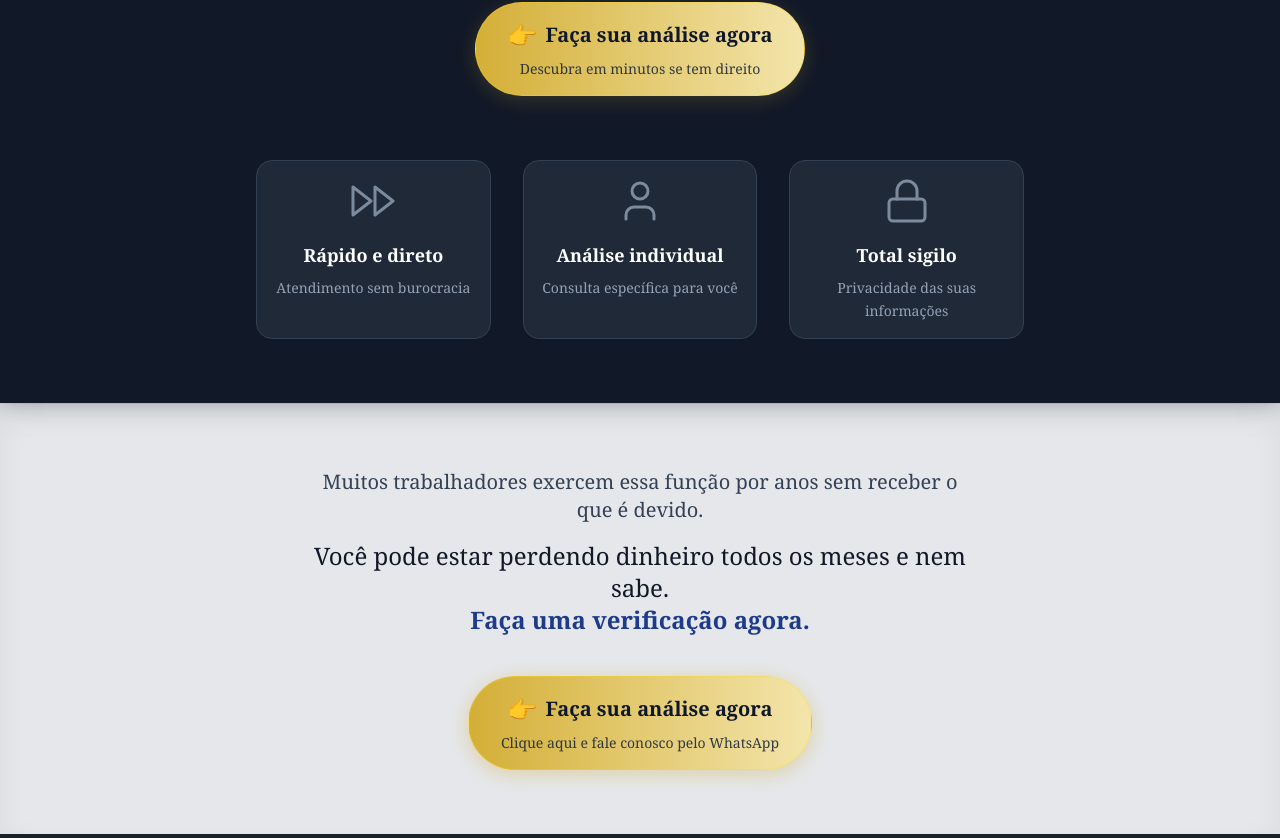
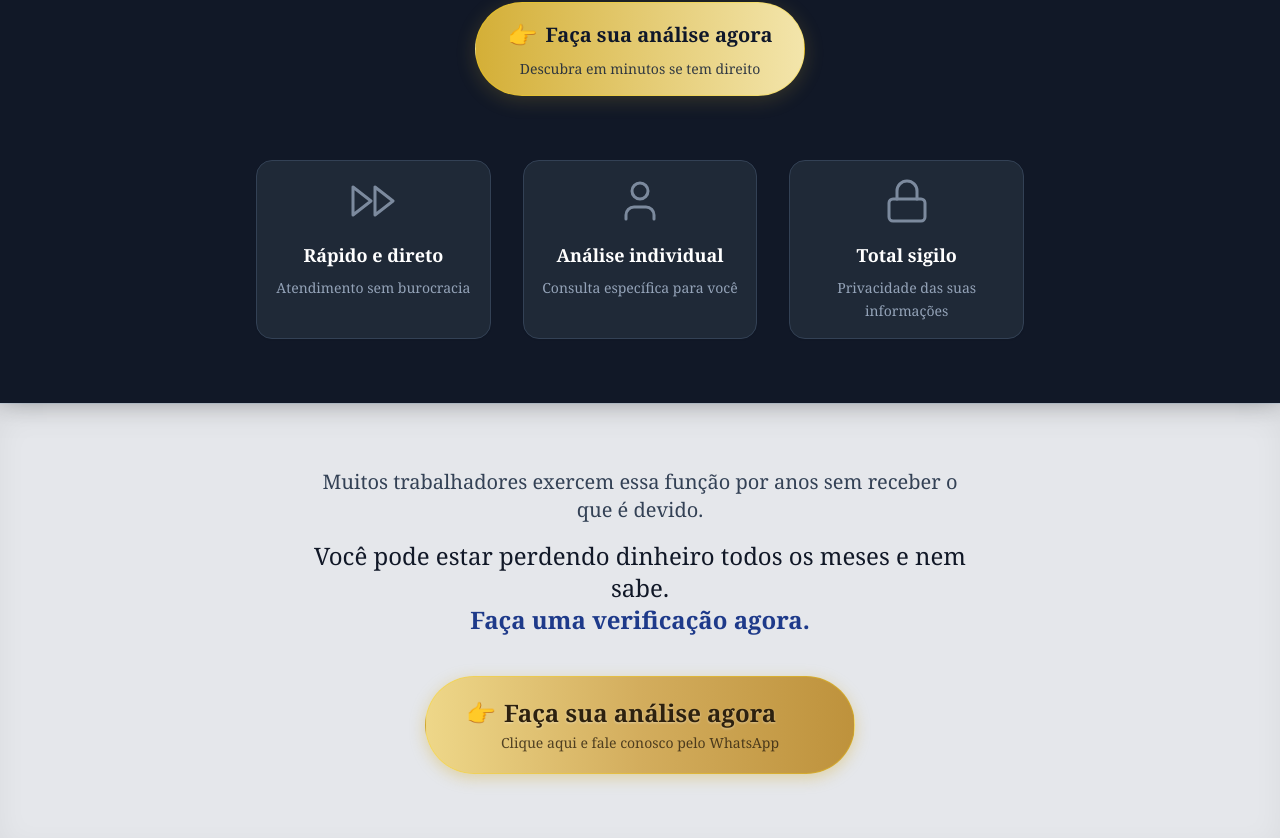
Before and after one commit to AllesGui/woloczyn-portal, a React (Vite) app in the folder frontend/: page /landingpage/insalubridade in a window 1280 px wide. Shown: the part 1253-2091 px from the top of the page. Built offline with nearby package versions, Linux system fonts and the light colour scheme; no server answers.

Commit message:
style: apply balanced alignment to final buttons on both pages

```diff
--- a/frontend/src/pages/LandingBpcLoas.tsx
+++ b/frontend/src/pages/LandingBpcLoas.tsx
@@ -152,12 +152,18 @@ export default function LandingBpcLoas() {
                             href={whatsappLink}
                             target="_blank"
                             rel="noreferrer"
-                            className="inline-flex flex-col items-center justify-center bg-gradient-to-r from-[#EED789] via-[#D3AD5D] to-[#BE923C] hover:brightness-110 text-[#2D210F] font-bold px-10 py-4 w-full md:w-auto min-w-[340px] rounded-full shadow-[0_4px_15px_rgba(0,0,0,0.2)] transition-transform transform hover:scale-[1.02] active:scale-[0.98] border border-[#F3E5AB]/60"
+                            className="inline-flex flex-col items-center justify-center bg-gradient-to-r from-[#EED789] via-[#D3AD5D] to-[#BE923C] hover:brightness-110 text-[#2D210F] font-bold px-10 py-5 w-auto rounded-full shadow-[0_4px_15px_rgba(0,0,0,0.2)] transition-transform transform hover:scale-[1.02] active:scale-[0.98] border border-[#F3E5AB]/60 text-center"
                         >
-                            <span className="text-xl md:text-2xl flex items-center gap-3 drop-shadow-[0_1px_1px_rgba(255,255,255,0.4)]">
-                                <span className="text-2xl">👉</span> Faça sua análise agora
-                            </span>
-                            <span className="text-sm font-medium opacity-80 mt-1">Clique no botão abaixo e fale no WhatsApp</span>
+                            <div className="flex flex-col items-center justify-center">
+                                <div className="flex items-center justify-center gap-2">
+                                    <span className="text-2xl">👉</span>
+                                    <span className="text-xl md:text-2xl drop-shadow-[0_1px_1px_rgba(255,255,255,0.4)]">
+                                        Faça sua análise agora
+                                    </span>
+                                    <span className="text-2xl invisible">👉</span>
+                                </div>
+                                <span className="text-sm font-medium opacity-80 mt-1">Clique no botão abaixo e fale no WhatsApp</span>
+                            </div>
                         </a>
                     </div>
                 </div>
--- a/frontend/src/pages/LandingInsalubridade.tsx
+++ b/frontend/src/pages/LandingInsalubridade.tsx
@@ -150,10 +150,18 @@ export default function LandingInsalubridade() {
                         href={whatsappLink}
                         target="_blank"
                         rel="noreferrer"
-                        className="inline-flex flex-col items-center justify-center gap-1 bg-gradient-to-r from-[#D4AF37] to-[#F3E5AB] hover:from-[#C5A017] hover:to-[#E3D59B] text-slate-900 font-bold px-8 py-4 w-full md:w-auto min-w-[320px] rounded-full shadow-[0_4px_20px_rgba(212,175,55,0.4)] transition-all transform hover:scale-[1.02] active:scale-[0.98] border border-[#FFD700]/30"
+                        className="inline-flex flex-col items-center justify-center bg-gradient-to-r from-[#EED789] via-[#D3AD5D] to-[#BE923C] hover:brightness-110 text-[#2D210F] font-bold px-10 py-5 w-auto rounded-full shadow-[0_4px_15px_rgba(212,175,55,0.4)] transition-all transform hover:scale-[1.02] active:scale-[0.98] border border-[#FFD700]/30 text-center"
                     >
-                        <span className="text-xl flex items-center"><span className="text-2xl mr-2">👉</span> Faça sua análise agora</span>
-                        <span className="text-sm font-normal text-slate-800 opacity-90 mt-1">Clique aqui e fale conosco pelo WhatsApp</span>
+                        <div className="flex flex-col items-center justify-center">
+                            <div className="flex items-center justify-center gap-2">
+                                <span className="text-2xl">👉</span>
+                                <span className="text-xl md:text-2xl drop-shadow-[0_1px_1px_rgba(255,255,255,0.4)]">
+                                    Faça sua análise agora
+                                </span>
+                                <span className="text-2xl invisible">👉</span>
+                            </div>
+                            <span className="text-sm font-medium opacity-80 mt-1">Clique aqui e fale conosco pelo WhatsApp</span>
+                        </div>
                     </a>
                 </div>
             </div>
```
